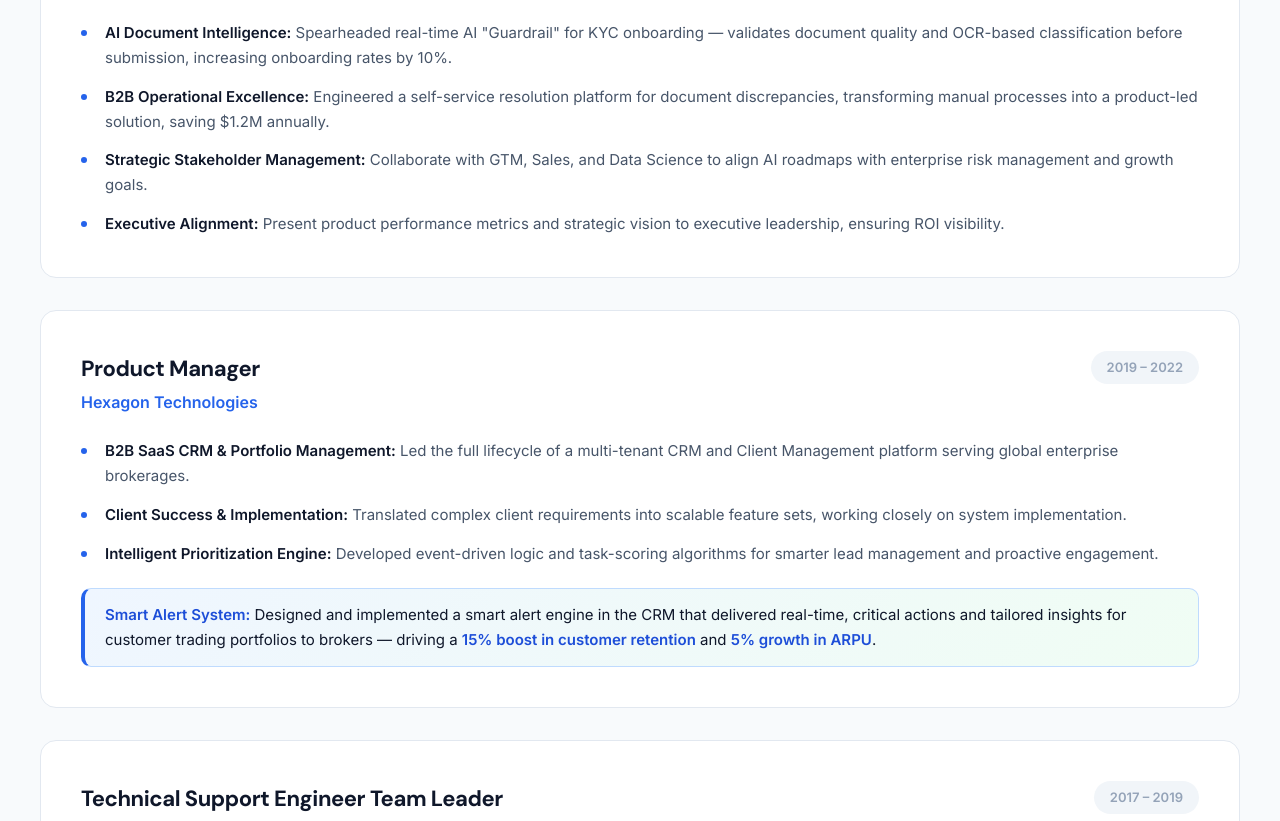
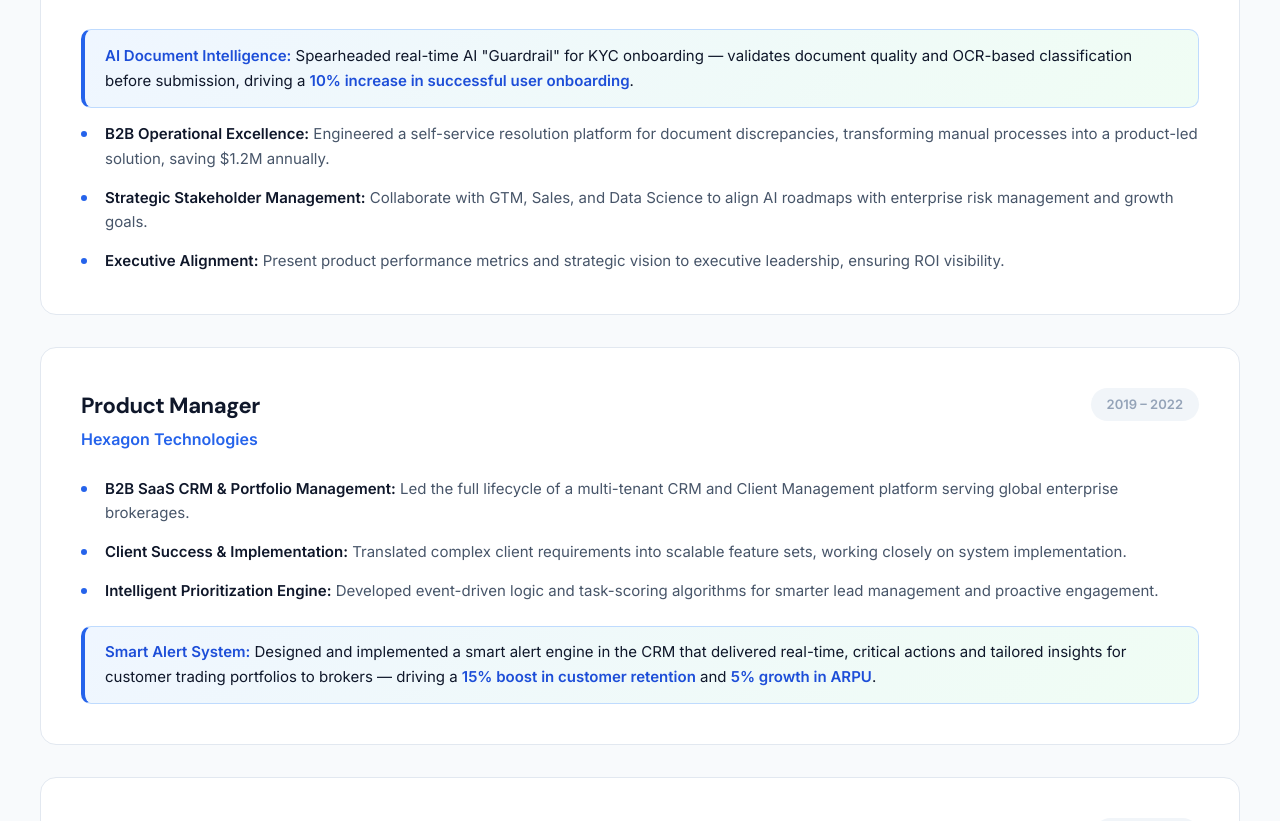
Before and after one commit to yonatanleket-sudo/portfolio, a plain HTML site: page index.html in a window 1280 px wide. Shown: the part 1649-2470 px from the top of the page. Drawn offline with Linux system fonts and the light colour scheme.

Commit message:
Highlight AI Document Intelligence achievement at Payoneer
Co-Authored-By: Claude Sonnet 4.6 <noreply@anthropic.com>

```diff
--- a/index.html
+++ b/index.html
@@ -1190,7 +1190,7 @@
                         <div class="timeline-date">2022 &ndash; Present</div>
                     </div>
                     <ul class="timeline-items">
-                        <li><strong>AI Document Intelligence:</strong> Spearheaded real-time AI "Guardrail" for KYC onboarding &mdash; validates document quality and OCR-based classification before submission, increasing onboarding rates by 10%.</li>
+                        <li class="highlight-achievement"><strong>AI Document Intelligence:</strong> Spearheaded real-time AI "Guardrail" for KYC onboarding &mdash; validates document quality and OCR-based classification before submission, driving a <strong>10% increase in successful user onboarding</strong>.</li>
                         <li><strong>B2B Operational Excellence:</strong> Engineered a self-service resolution platform for document discrepancies, transforming manual processes into a product-led solution, saving $1.2M annually.</li>
                         <li><strong>Strategic Stakeholder Management:</strong> Collaborate with GTM, Sales, and Data Science to align AI roadmaps with enterprise risk management and growth goals.</li>
                         <li><strong>Executive Alignment:</strong> Present product performance metrics and strategic vision to executive leadership, ensuring ROI visibility.</li>
```
